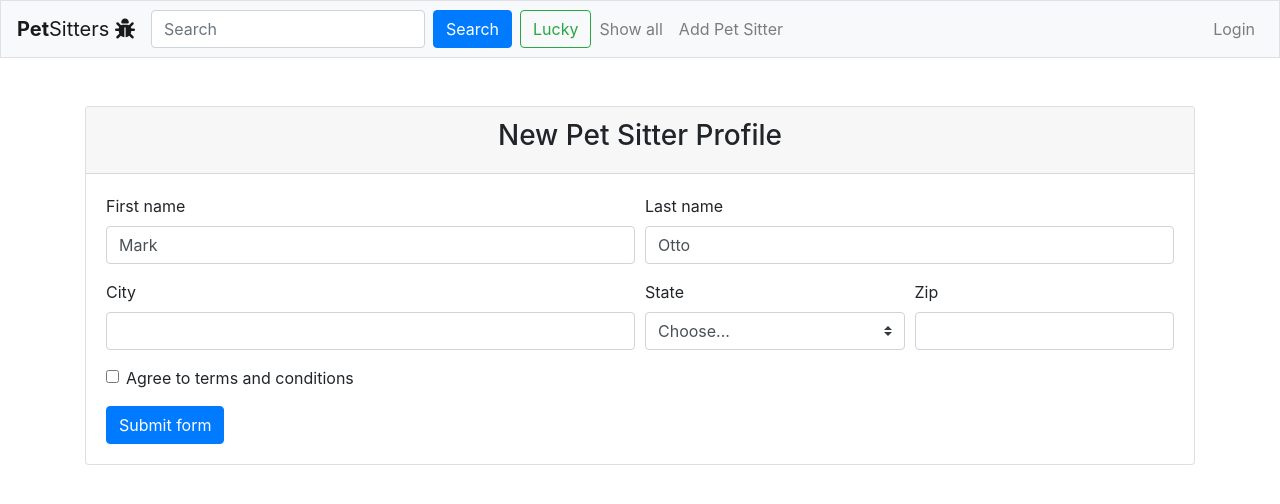
After one commit to harijoel/PetSitters, a Django app: page /petsitters/addpetsitter in a window 1280 px wide. The commit adds this page. Shown: the top 504 px of the page. Run offline with Django 4.2, Linux system fonts and the light colour scheme; some libraries are stand-ins or nearby versions.

Commit message:
added more pet sitter profiles and accounts

```diff
--- /dev/null
+++ b/discalzeusTest/petsitters/templates/petsitters/addpetsitter.html
@@ -0,0 +1,72 @@
+{% extends "petsitters/layout.html" %}
+
+{% block body %}
+    <div class="container">
+        <div class="card mt-5">
+            <div class="card-header text-center">
+                <h3>New Pet Sitter Profile</h3>
+            </div>
+            <div class="card-body">
+                <form class="needs-validation" novalidate>
+                    <div class="form-row">
+                    <div class="col-md-6 mb-3">
+                        <label for="validationCustom01">First name</label>
+                        <input type="text" class="form-control" id="validationCustom01" value="Mark" required>
+                        <div class="valid-feedback">
+                        Looks good!
+                        </div>
+                    </div>
+                    <div class="col-md-6 mb-3">
+                        <label for="validationCustom02">Last name</label>
+                        <input type="text" class="form-control" id="validationCustom02" value="Otto" required>
+                        <div class="valid-feedback">
+                        Looks good!
+                        </div>
+                    </div>
+                    </div>
+                    <div class="form-row">
+                    <div class="col-md-6 mb-3">
+                        <label for="validationCustom03">City</label>
+                        <input type="text" class="form-control" id="validationCustom03" required>
+                        <div class="invalid-feedback">
+                        Please provide a valid city.
+                        </div>
+                    </div>
+                    <div class="col-md-3 mb-3">
+                        <label for="validationCustom04">State</label>
+                        <select class="custom-select" id="validationCustom04" required>
+                        <option selected disabled value="">Choose...</option>
+                        <option>...</option>
+                        </select>
+                        <div class="invalid-feedback">
+                        Please select a valid state.
+                        </div>
+                    </div>
+                    <div class="col-md-3 mb-3">
+                        <label for="validationCustom05">Zip</label>
+                        <input type="text" class="form-control" id="validationCustom05" required>
+                        <div class="invalid-feedback">
+                        Please provide a valid zip.
+                        </div>
+                    </div>
+                    </div>
+                    <div class="form-group">
+                    <div class="form-check">
+                        <input class="form-check-input" type="checkbox" value="" id="invalidCheck" required>
+                        <label class="form-check-label" for="invalidCheck">
+                        Agree to terms and conditions
+                        </label>
+                        <div class="invalid-feedback">
+                        You must agree before submitting.
+                        </div>
+                    </div>
+                    </div>
+                    <button class="btn btn-primary" type="submit">Submit form</button>
+                </form>
+
+            </div>
+        </div>
+    </div>
+
+
+{% endblock %}
--- a/discalzeusTest/petsitters/templates/petsitters/layout.html
+++ b/discalzeusTest/petsitters/templates/petsitters/layout.html
@@ -62,6 +62,9 @@
             <li class="nav-item mr-auto">
               <a class="nav-link" href="{% url 'showall' %}">Show all</a>
             </li>
+            <li class="nav-item mr-auto">
+              <a class="nav-link" href="{% url 'addpetsitter' %}">Add Pet Sitter</a>
+            </li>
         </ul>
         <ul class="navbar-nav ml-auto">
           {% if user.is_authenticated %}
--- a/discalzeusTest/petsitters/urls.py
+++ b/discalzeusTest/petsitters/urls.py
@@ -10,5 +10,6 @@ urlpatterns = [
     path("register", views.register, name="register"),
     path("search", views.search, name="search"),
     path("showall", views.showall, name="showall"),
-    path("lucky", views.lucky, name="lucky")
+    path("lucky", views.lucky, name="lucky"),
+    path("addpetsitter", views.add_petsitter, name="addpetsitter")
 ]
--- a/discalzeusTest/petsitters/views.py
+++ b/discalzeusTest/petsitters/views.py
@@ -103,6 +103,11 @@ def petsitter(request, petsitter_id):
         "userrev": userrev,
         "rrange": rrange,
         "bwstat": bwstat})
+def add_petsitter(request):
+    if request.method == "POST":
+        pass
+
+    return render(request, "petsitters/addpetsitter.html")
 
 def userProfile(request, username):
     # User exists
```
